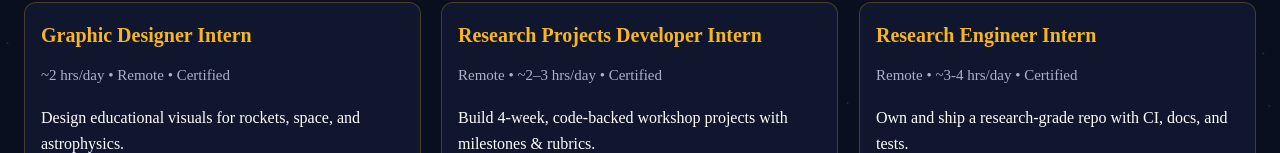
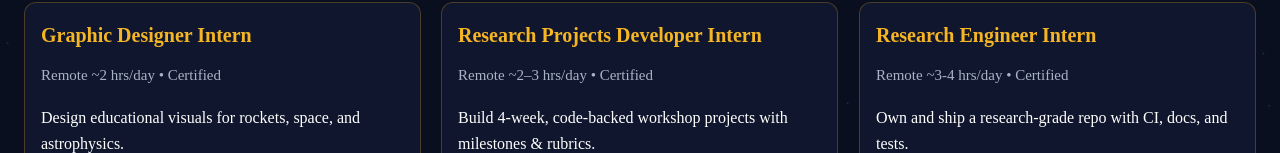
Before and after one commit to RocketiQ/nextjs-boilerplate, a Next.js app: page /careers in a window 1280 px wide. Shown: the part 552-705 px from the top of the page. Built offline with nearby package versions, Linux system fonts and the light colour scheme; no server answers.

Commit message:
Update page.tsx

```diff
--- a/app/careers/page.tsx
+++ b/app/careers/page.tsx
@@ -18,21 +18,21 @@ const internships: Role[] = [
     slug: 'graphic-designer-intern',
     href: '/graphic-designer-intern',
     blurb: 'Design educational visuals for rockets, space, and astrophysics.',
-    meta: '~2 hrs/day • Remote • Certified',
+    meta: 'Remote ~2 hrs/day • Certified',
   },
   {
     title: 'Research Projects Developer Intern',
     slug: 'research-projects-developer-intern',
     href: '/research-projects-developer-intern',
     blurb: 'Build 4-week, code-backed workshop projects with milestones & rubrics.',
-    meta: 'Remote • ~2–3 hrs/day • Certified',
+    meta: 'Remote ~2–3 hrs/day • Certified',
   },
   {
     title: 'Research Engineer Intern',
     slug: 'research-engineer-intern',
     href: '/research-engineer-intern',
     blurb: 'Own and ship a research-grade repo with CI, docs, and tests.',
-    meta: 'Remote • ~3-4 hrs/day • Certified',
+    meta: 'Remote ~3-4 hrs/day • Certified',
   },
 ];
 
@@ -43,7 +43,7 @@ const jobs: Role[] = [
     href: '/business-operations-associate',
     blurb:
       'Help run cadence, trackers, hiring support, docs & follow-ups across Ops.',
-    meta: 'Remote • ~3-4 hrs/day • Certified',
+    meta: 'Remote ~3-4 hrs/day • Certified',
   },
 ];
 
```
